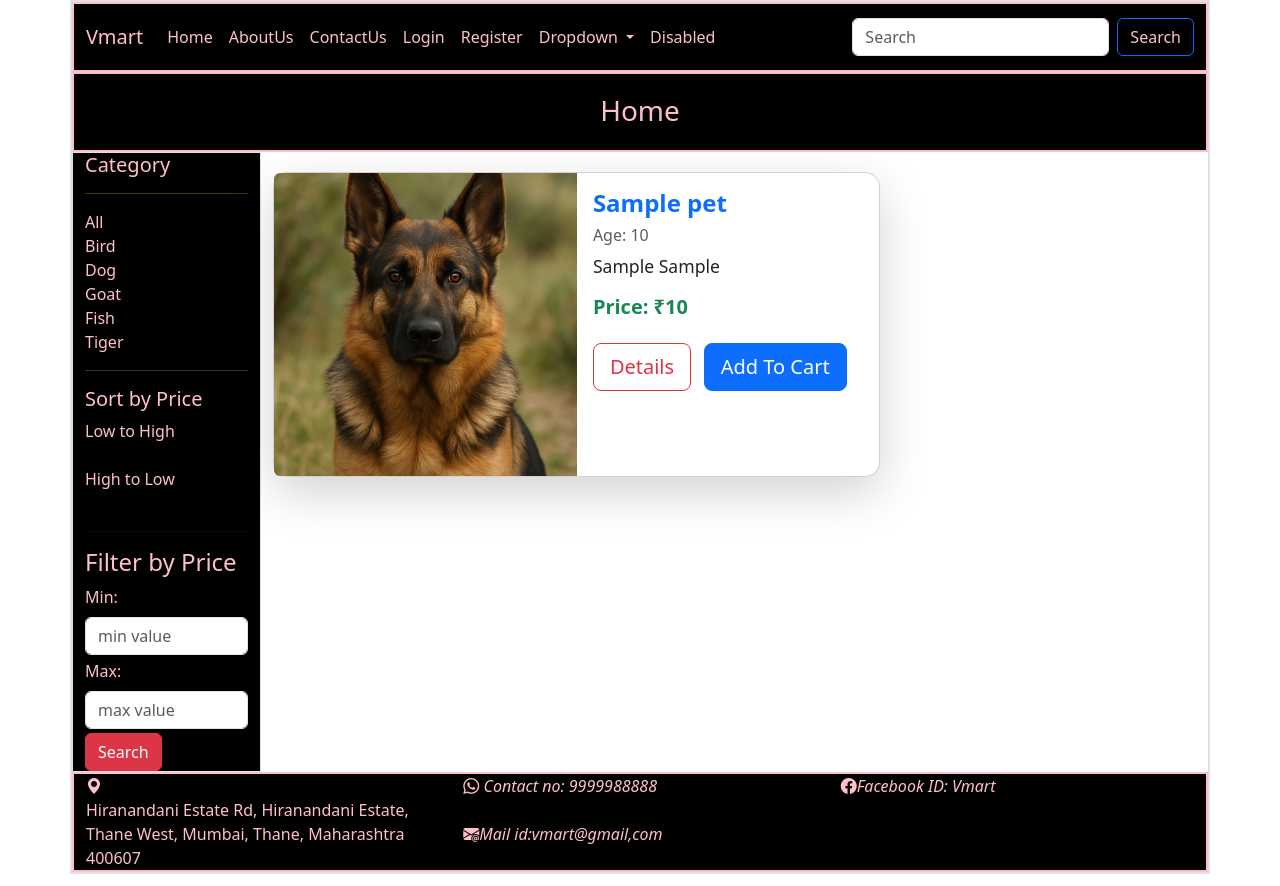
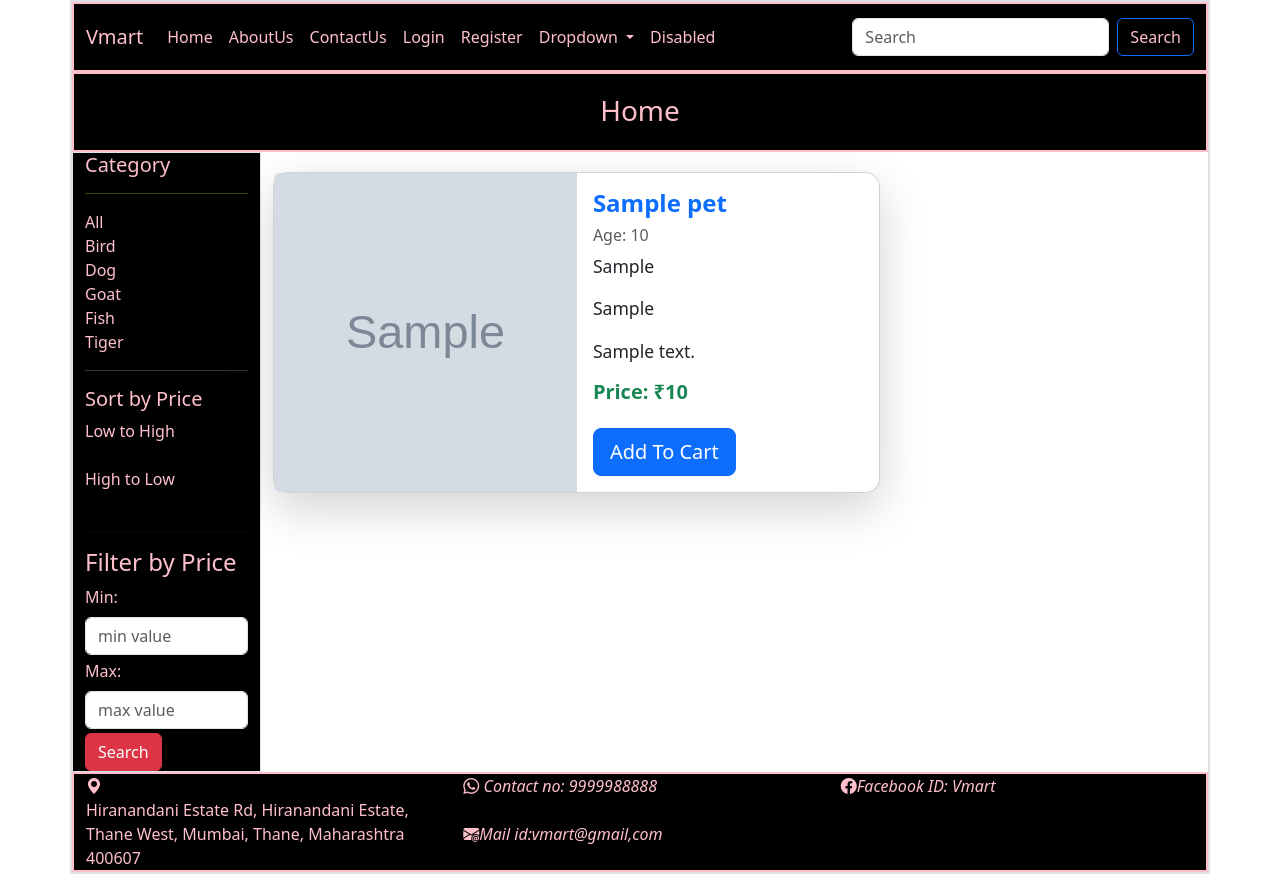
Before and after one commit to VEDU2002/petstore, a Django app: page /details/1 in a window 1280 px wide. Run offline with Django 5.2, Linux system fonts and the light colour scheme; tables that the repository leaves empty hold one stand-in row (values such as "Sample post"); grey boxes marked "Sample" are stand-in pictures; some libraries are stand-ins or nearby versions.

Commit message:
Update details.html

```diff
--- a/templates/details.html
+++ b/templates/details.html
@@ -8,19 +8,21 @@
         <div class="row g-0">
           <!-- Image section -->
           <div class="col-md-6">
-            <img src="{% static 'images/German.png' %}"
+            <img src="{{ pet.petimage.url }}"
                  class="img-fluid rounded-start"
-                 style="height: 100%; object-fit: cover;">
+                 alt="{{ pet.name }}"
+                 style="height: 100%; ">
           </div>
           <!-- Details section -->
           <div class="col-md-6">
             <div class="card-body" style="font-size: 1.1rem;">
               <h4 class="card-title fw-bold text-primary">{{ pet.name }}</h4>
               <h6 class="text-muted">Age: {{ pet.age }}</h6>
-              <p class="card-text">{{ pet.breed }} {{ pet.type }}</p>
+              <p class="card-text">{{ pet.breed }}</p>
+              <p class="card-text">{{ pet.type }}</p>
+              <p class="card-text">{{ pet.description }}</p>
               <h5 class="text-success"><strong>Price: ₹{{ pet.price }}</strong></h5>
-              <a href="/details/{{ pet.id }}" class="btn btn-outline-danger btn-lg mt-3 me-2">Details</a>
-              <a href="/addtocart/{{pet.id}}" class="btn btn-primary btn-lg mt-3">Add To Cart</a>
+              <a href="/addtocart/{{ pet.id }}" class="btn btn-primary btn-lg mt-3">Add To Cart</a>
             </div>
           </div>
         </div>
```
